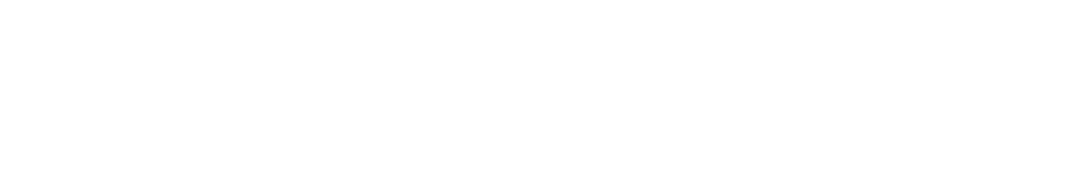
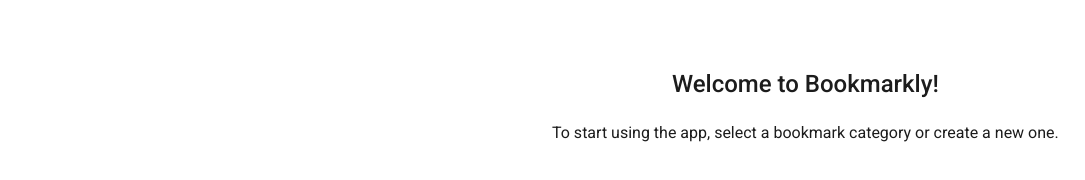
Before and after one commit to itsslava/bookmark-app, a Vue app: page /main in a window 1280 px wide. Shown: the part 234-414 px from the top of the page, without its empty margins (88-1173 px from the left). Built offline with nearby package versions, Linux system fonts and the light colour scheme; no server answers.

Commit message:
feat(index-view): add welcome message and layout styling

```diff
--- a/src/views/index-view.vue
+++ b/src/views/index-view.vue
@@ -1 +1,28 @@
-<template>Основная страница</template>
+<template>
+  <div class="index">
+    <h1 class="index-title">Welcome to Bookmarkly!</h1>
+    <p class="index-description">
+      To start using the app, select a bookmark category or create a new one.
+    </p>
+  </div>
+</template>
+
+<style scoped>
+.index {
+  display: flex;
+  flex-direction: column;
+  align-items: center;
+  justify-content: center;
+  gap: 25px;
+  min-height: 50vh;
+}
+
+.index-title {
+  font-weight: 500;
+  font-size: 24px;
+}
+.index-description {
+  font-weight: 400;
+  font-size: 16px;
+}
+</style>
```
